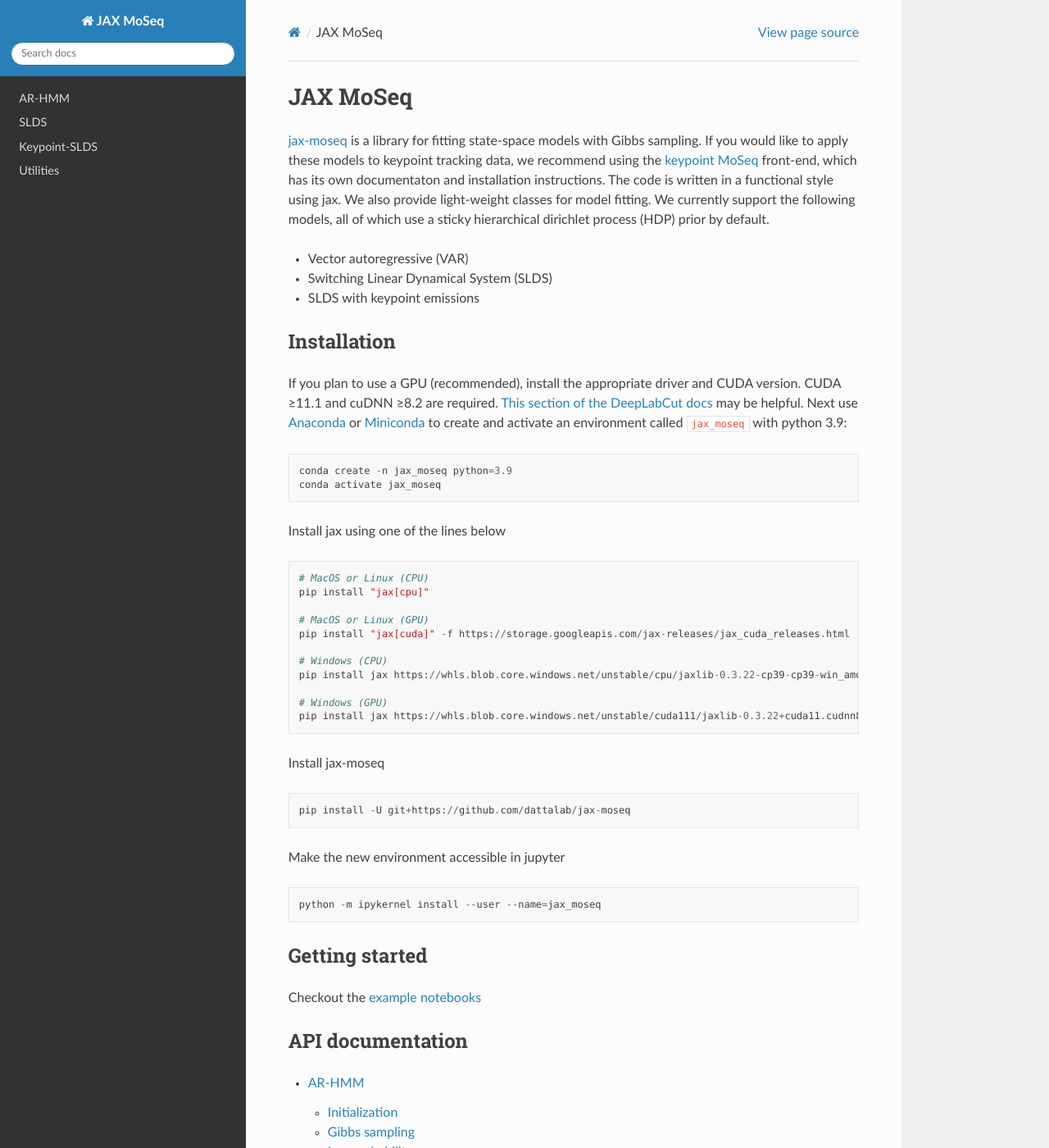
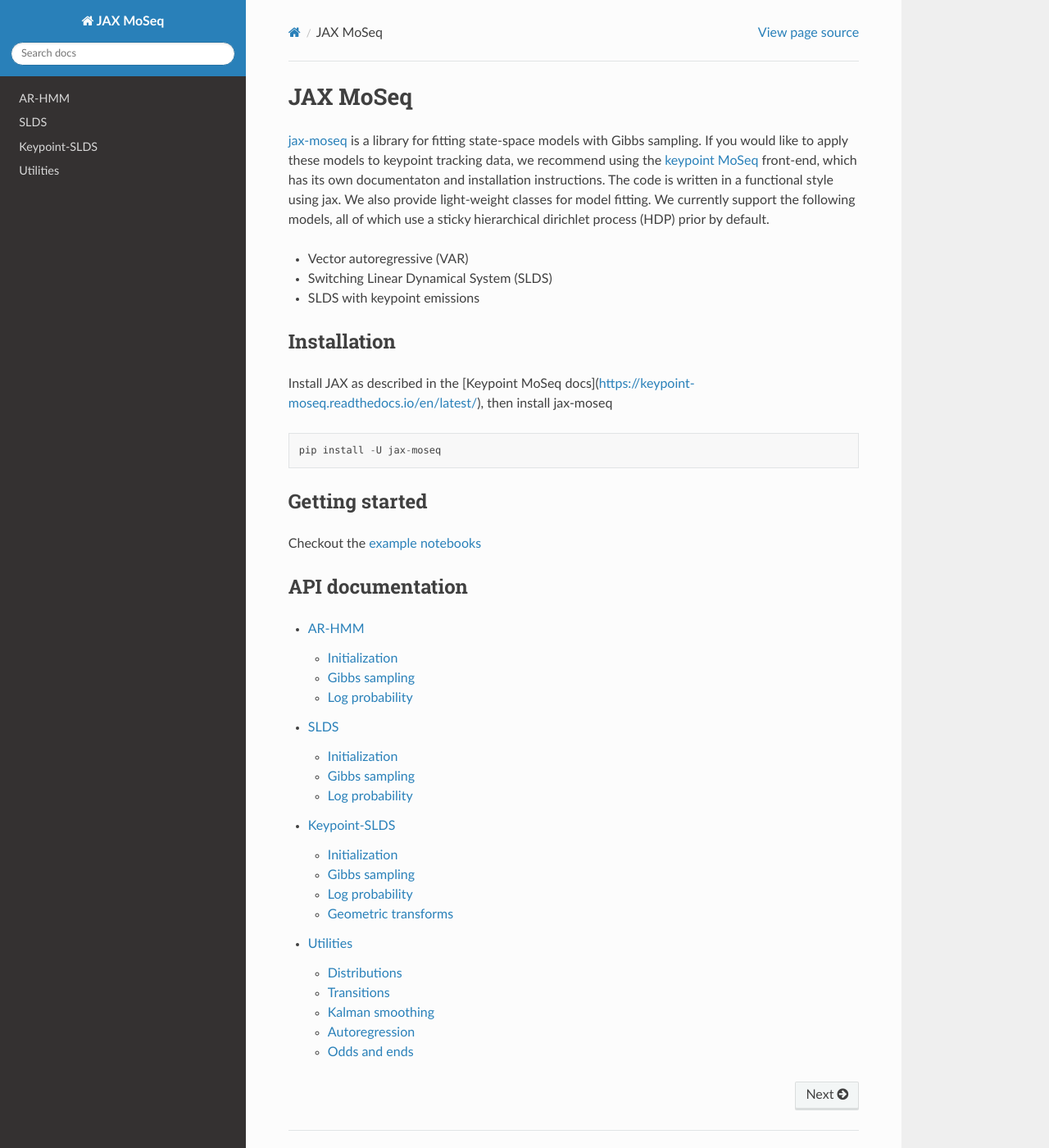
Before and after one commit to dattalab/jax-moseq, a Sphinx documentation site: the page built from docs/source/index.rst, in a window 1280 px wide and 1400 px high. Shown: the whole window at 82% size. Built offline with Sphinx 7.4.7 and the Read the Docs theme 2.0.0, drawn with Linux system fonts in a browser that asks for light colours.

Commit message:
removed install instructions

```diff
--- a/docs/source/index.rst
+++ b/docs/source/index.rst
@@ -12,41 +12,11 @@
 Installation
 ------------
 
-If you plan to use a GPU (recommended), install the appropriate driver and CUDA version. CUDA ≥11.1 and cuDNN ≥8.2 are required. `This section of the DeepLabCut docs <https://deeplabcut.github.io/DeepLabCut/docs/installation.html#gpu-support>`_ may be helpful. Next use `Anaconda <https://docs.anaconda.com/anaconda/install/index.html>`_  or `Miniconda <https://docs.conda.io/en/latest/miniconda.html>`_ to create and activate an environment called ``jax_moseq`` with python 3.9:
+Install JAX as described in the [Keypoint MoSeq docs](https://keypoint-moseq.readthedocs.io/en/latest/), then install jax-moseq
 
 .. code-block::
 
-   conda create -n jax_moseq python=3.9
-   conda activate jax_moseq
-
-Install jax using one of the lines below
-
-.. code-block::
-
-   # MacOS or Linux (CPU)
-   pip install "jax[cpu]"
-
-   # MacOS or Linux (GPU)
-   pip install "jax[cuda]" -f https://storage.googleapis.com/jax-releases/jax_cuda_releases.html
-
-   # Windows (CPU)
-   pip install jax https://whls.blob.core.windows.net/unstable/cpu/jaxlib-0.3.22-cp39-cp39-win_amd64.whl
-
-   # Windows (GPU)
-   pip install jax https://whls.blob.core.windows.net/unstable/cuda111/jaxlib-0.3.22+cuda11.cudnn82-cp39-cp39-win_amd64.whl
-
-
-Install jax-moseq
-
-.. code-block::
-
-   pip install -U git+https://github.com/dattalab/jax-moseq
-
-Make the new environment accessible in jupyter
-
-.. code-block::
-
-   python -m ipykernel install --user --name=jax_moseq
+   pip install -U jax-moseq
 
 
 Getting started
```
Also changed, not shown: README.md (+2 -31 lines), 1 other file.
